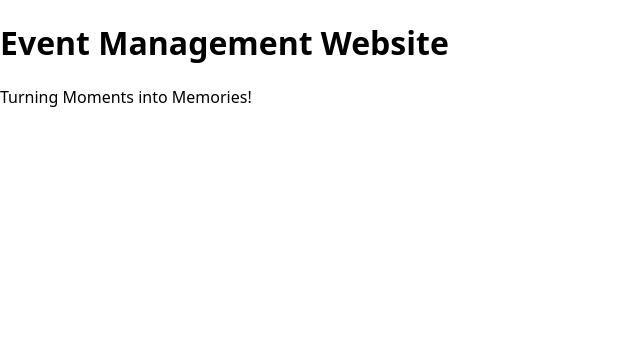
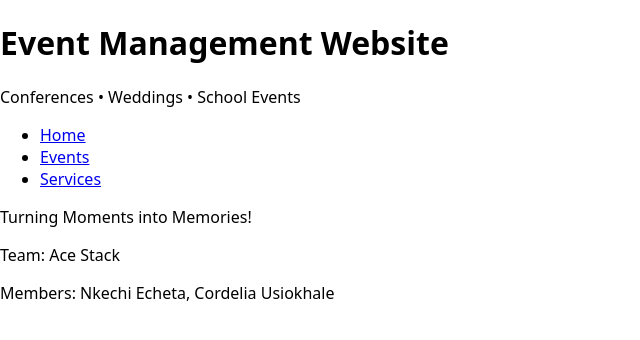
Before and after one commit to Cusiokhale/Event-Management, a React (Vite) app: page / in a window 1280 px wide. Shown: the top 340 px of the page, without its empty margins (0-640 px from the left). Built offline with nearby package versions, Linux system fonts and the light colour scheme.

Commit message:
feat: wrap routes with Layout to persist nav (T.2).

```diff
--- a/src/App.tsx
+++ b/src/App.tsx
@@ -1,38 +1,35 @@
 import { Routes, Route } from "react-router-dom";
-import "./App.css";
+import Layout from "./components/layout/Layout";
 
 function App() {
   return (
     <Routes>
+      <Route path="/" element={<Layout />}>
         <Route
-        path="/"
+          index
+          element={<p>Turning Moments into Memories!</p>}
+        />
+
+        <Route
+          path="events"
           element={
-          <main>
-            <h1>Event Management Website</h1>
-            <p>Turning Moments into Memories!</p>
-          </main>
+            <>
+              <h2>Events Page</h2>
+              <p>Our event planning services will be listed here.</p>
+            </>
           }
         />
 
         <Route
-        path="/events"
+          path="services"
           element={
-          <main>
-            <h2>Events Page</h2>
-            <p>Our event planning services will be listed here.</p>
-          </main>
+            <>
+              <h2>Services Page</h2>
+              <p>Our services will be listed here.</p>
+            </>
           }
         />
-
-      <Route
-        path="/services"
-        element={
-          <main>
-            <h2>Services Page</h2>
-            <p>Our services will be listed here.</p>
-          </main>
-        }
-      />
+      </Route>
     </Routes>
   );
 }
```
Lines whose indentation alone changed are shown as unchanged.
